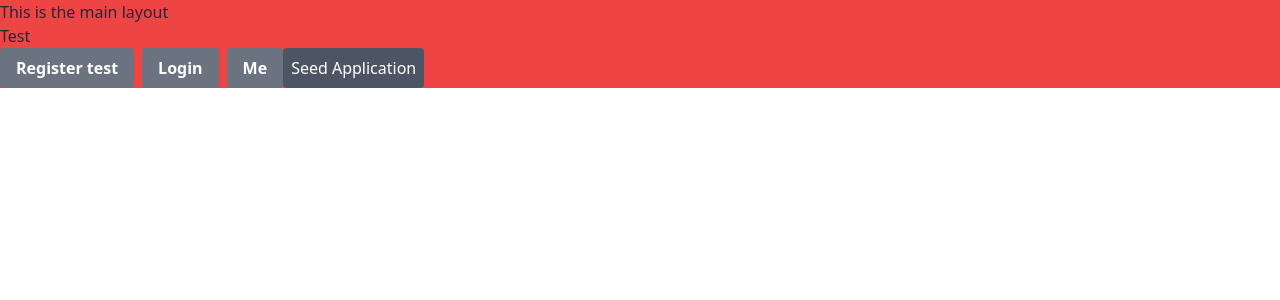
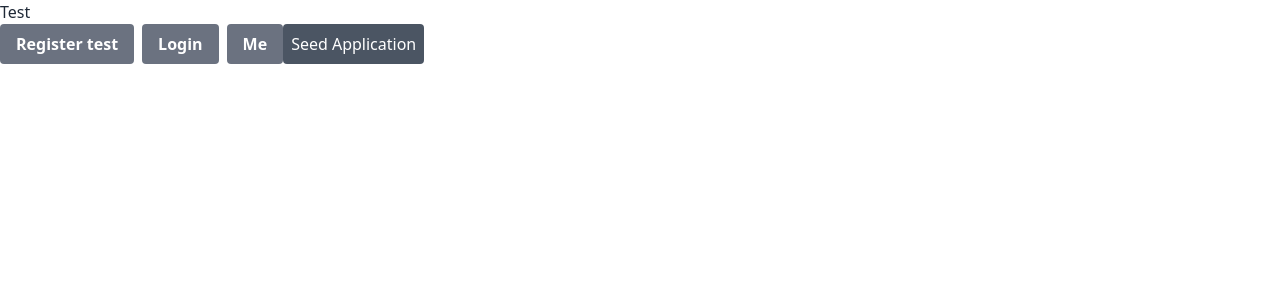
Before and after one commit to Rijenth/projet_reservation_golang, a React (Vite) app in the folder frontend/: page / in a window 1280 px wide. Shown: the top 300 px of the page. Built offline with nearby package versions, Linux system fonts and the light colour scheme.

Commit message:
remove the bg and tag used for the test

```diff
--- a/frontend/src/pages/MainLayout.tsx
+++ b/frontend/src/pages/MainLayout.tsx
@@ -3,10 +3,5 @@ interface MainLayoutProps {
 }
 
 export default function MainLayout({ children }: MainLayoutProps): JSX.Element {
-    return (
-        <div className="bg-red-500">
-            <h1>This is the main layout</h1>
-            {children}
-        </div>
-    );
+    return <div>{children}</div>;
 }
```
